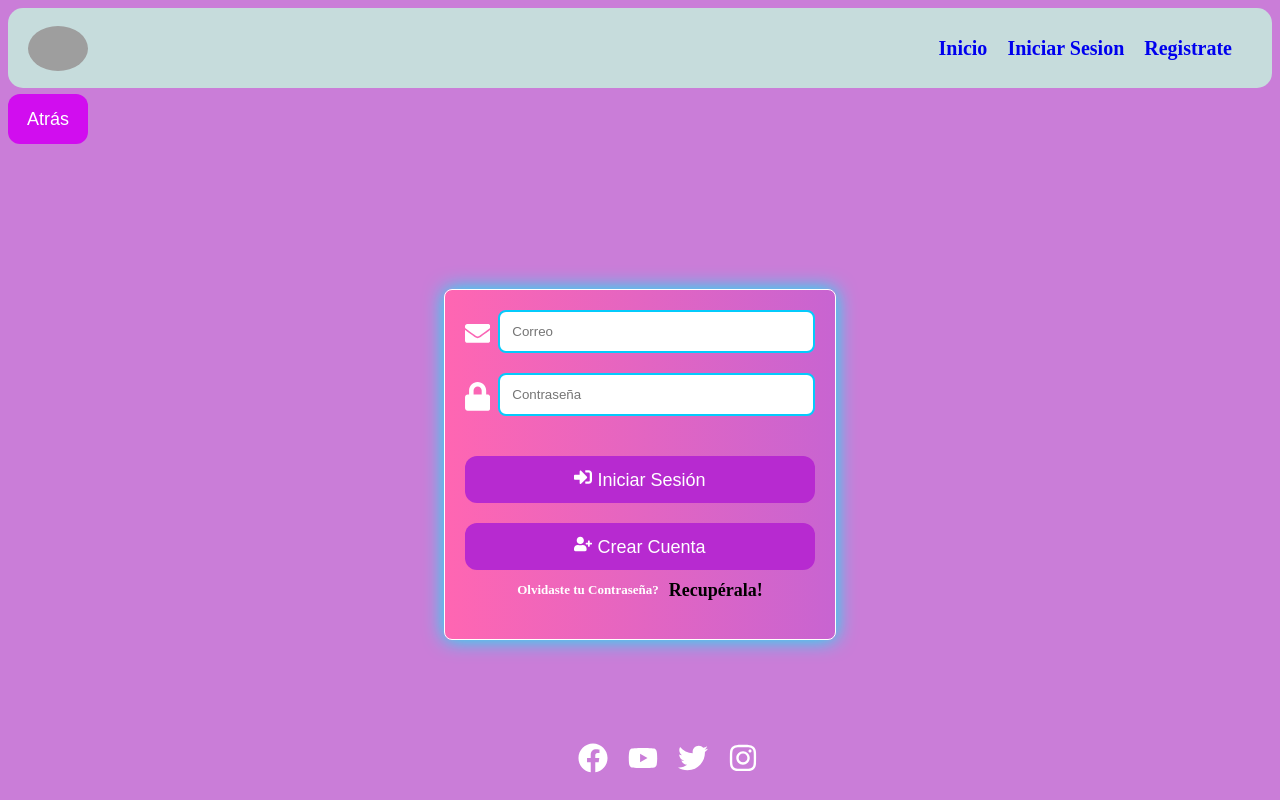
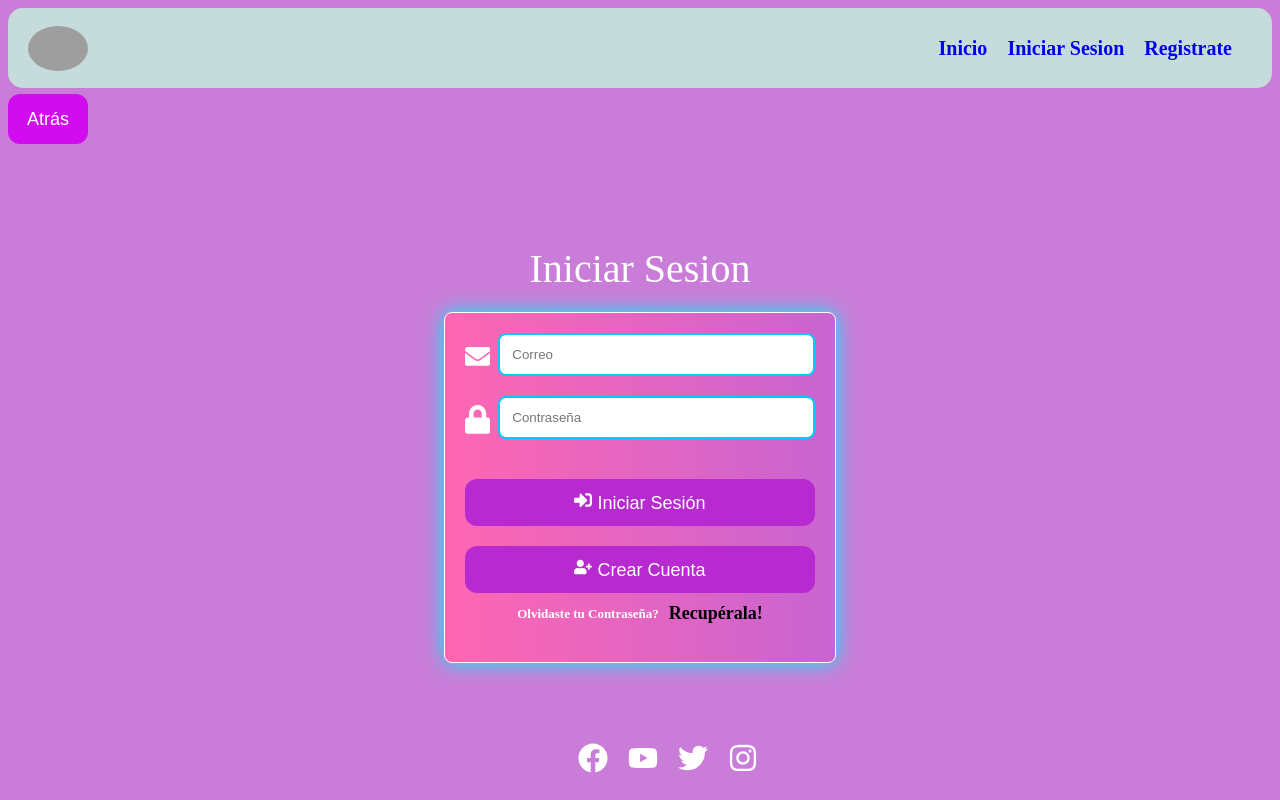
Before and after one commit to GabrielBeltran7/iglesiacatolica, a React (Vite) app: page /login in a window 1280 px wide. Built offline with nearby package versions, Linux system fonts and the light colour scheme; grey boxes are pictures that could not be loaded.

Commit message:
congigurando estilos de app

```diff
--- a/src/components/componentLogin/componentLogin.jsx
+++ b/src/components/componentLogin/componentLogin.jsx
@@ -26,6 +26,7 @@ const ComponentLogin = () => {
         <BackButton />
       </div>
       <div className={styles.container}>
+      <label className={styles.labelTitle}>Iniciar Sesion</label>
         <form className={styles.form}>
           <div className={styles.inputContainer}>
             <FaEnvelope className={styles.icon} />
--- a/src/components/componentLogin/componentLogin.module.css
+++ b/src/components/componentLogin/componentLogin.module.css
@@ -15,6 +15,8 @@
   padding: 10px;
 
 
+}.labelTitle {
+  font-size: 2.5rem;
 }
 
 .inputContainer {
--- a/src/components/componentRegisters/componentRegister.module.css
+++ b/src/components/componentRegisters/componentRegister.module.css
@@ -75,7 +75,7 @@
 
 @media screen and (max-width: 768px) {
   .form {
-    width: 90%;
+    width: 100%;
   } .bodyContainer {
     margin-left: -80%;
     justify-content: center;
```
